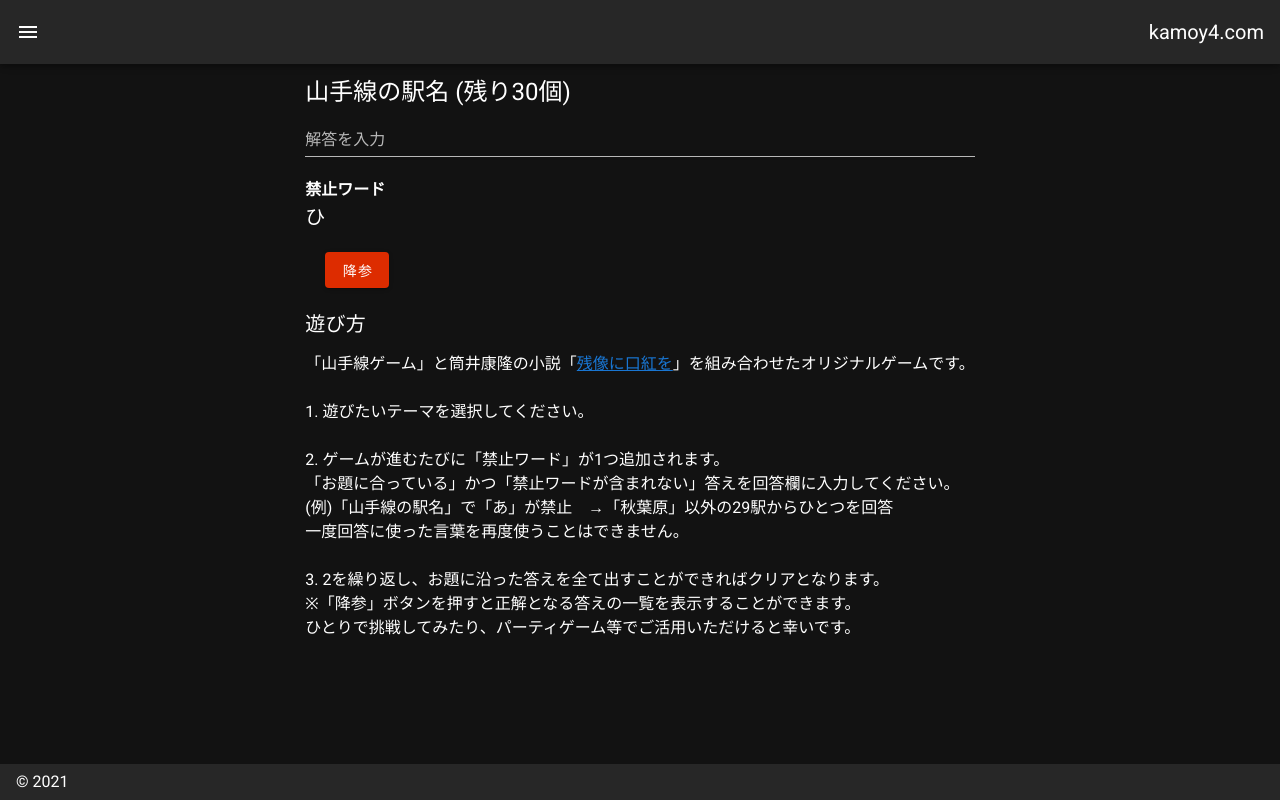
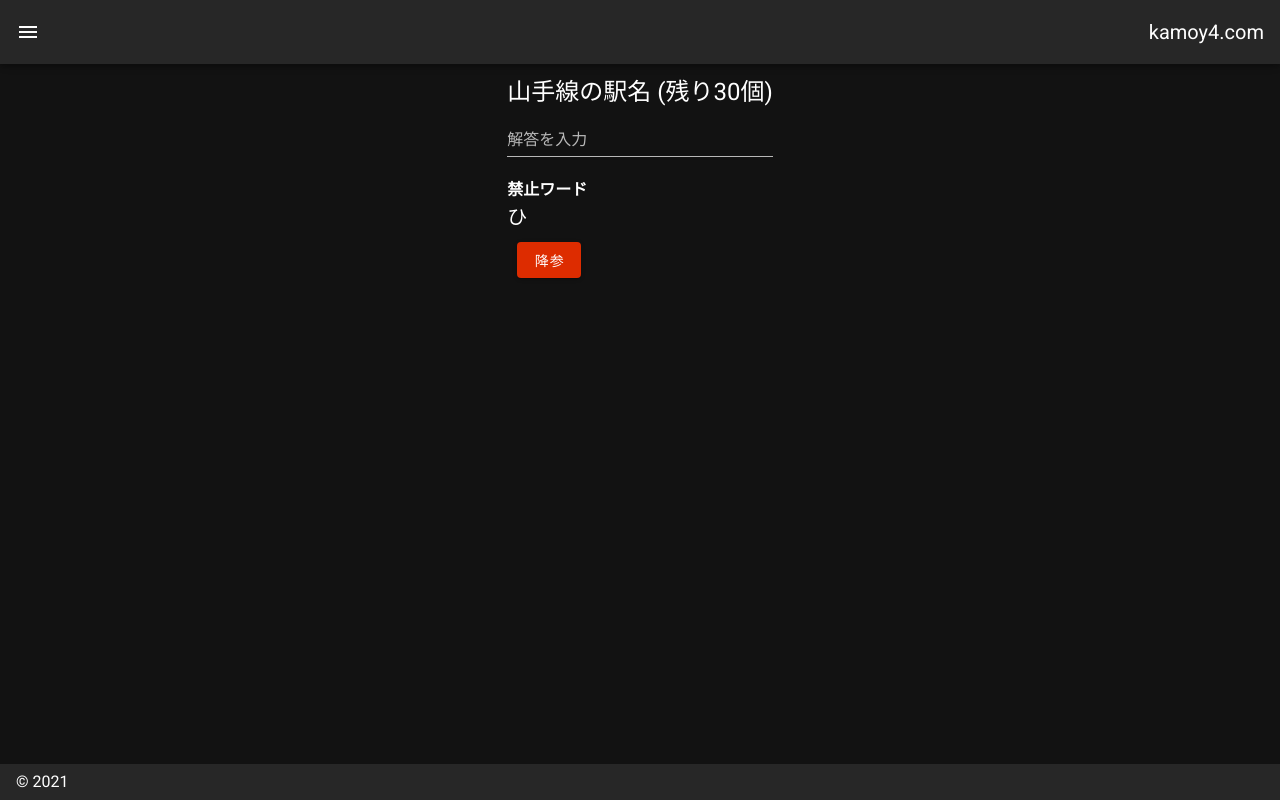
Before and after one commit to kamonohashiK/myProfile, a Nuxt app: page /yamabeni in a window 1280 px wide. Both pictures are taken after a click on the button "山手線の駅名". Built offline with nearby package versions, Linux system fonts and the light colour scheme.

Commit message:
ゲーム中は「遊び方」を表示しないよう修正

```diff
--- a/pages/yamabeni.vue
+++ b/pages/yamabeni.vue
@@ -26,7 +26,7 @@
           >{{ b }}　</span
         >
         <br />
-        <v-btn style="margin: 20px" @click="surrender" color="error"
+        <v-btn style="margin: 10px" @click="surrender" color="error"
           >降参</v-btn
         >
       </template>
@@ -43,6 +43,7 @@
         </v-btn>
       </template>
 
+      <template v-if="answers.length == 0">
         <p class="text-h6 mb-3">遊び方</p>
         <p class="text-justify">
           「山手線ゲーム」と筒井康隆の小説「<a
@@ -62,6 +63,10 @@
           ※「降参」ボタンを押すと正解となる答えの一覧を表示することができます。<br />
           ひとりで挑戦してみたり、パーティゲーム等でご活用いただけると幸いです。
         </p>
+      </template></v-flex
+    ></v-layout
+  >
+</template>
     </v-flex>
   </v-layout>
 </template>
```
Lines whose indentation alone changed are shown as unchanged.
